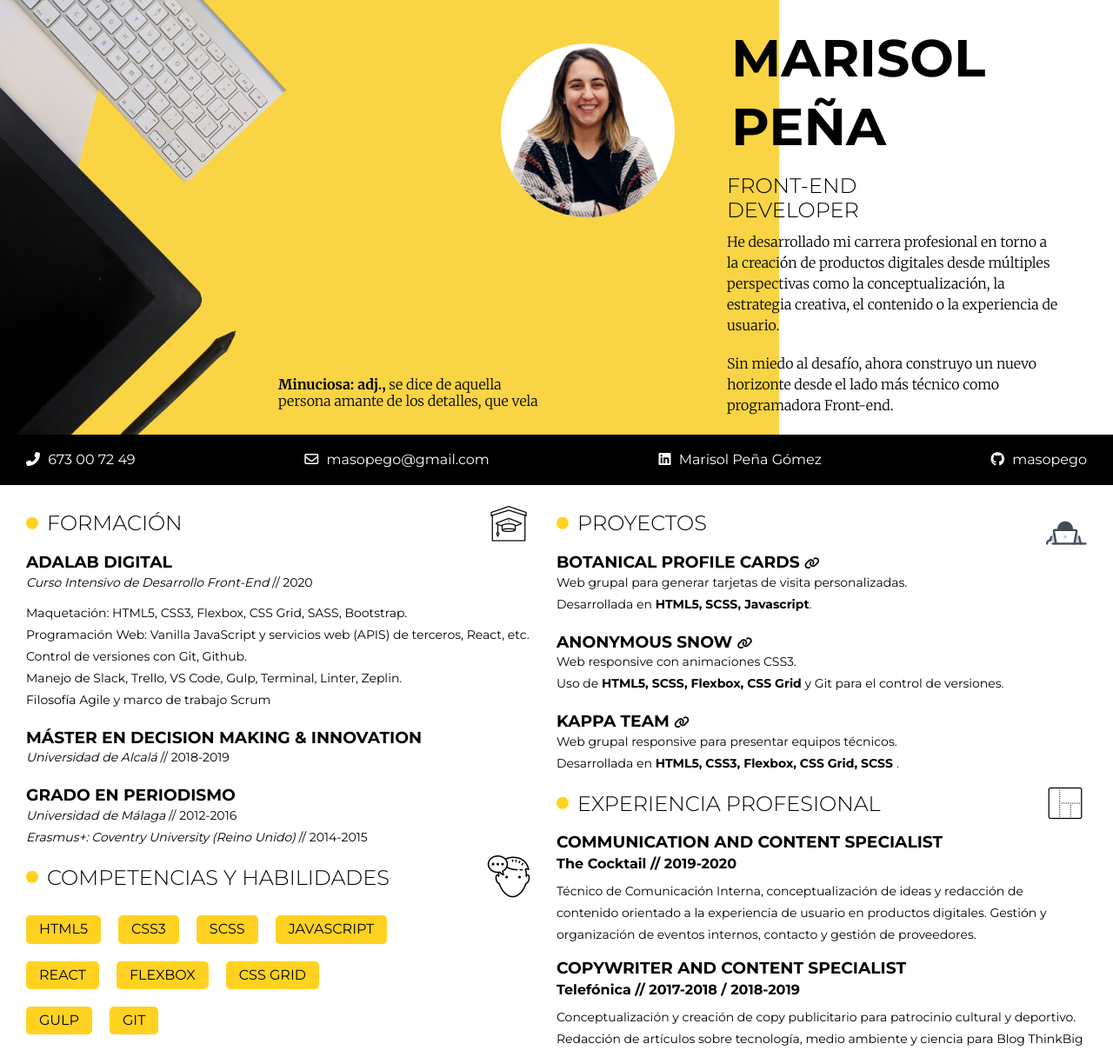
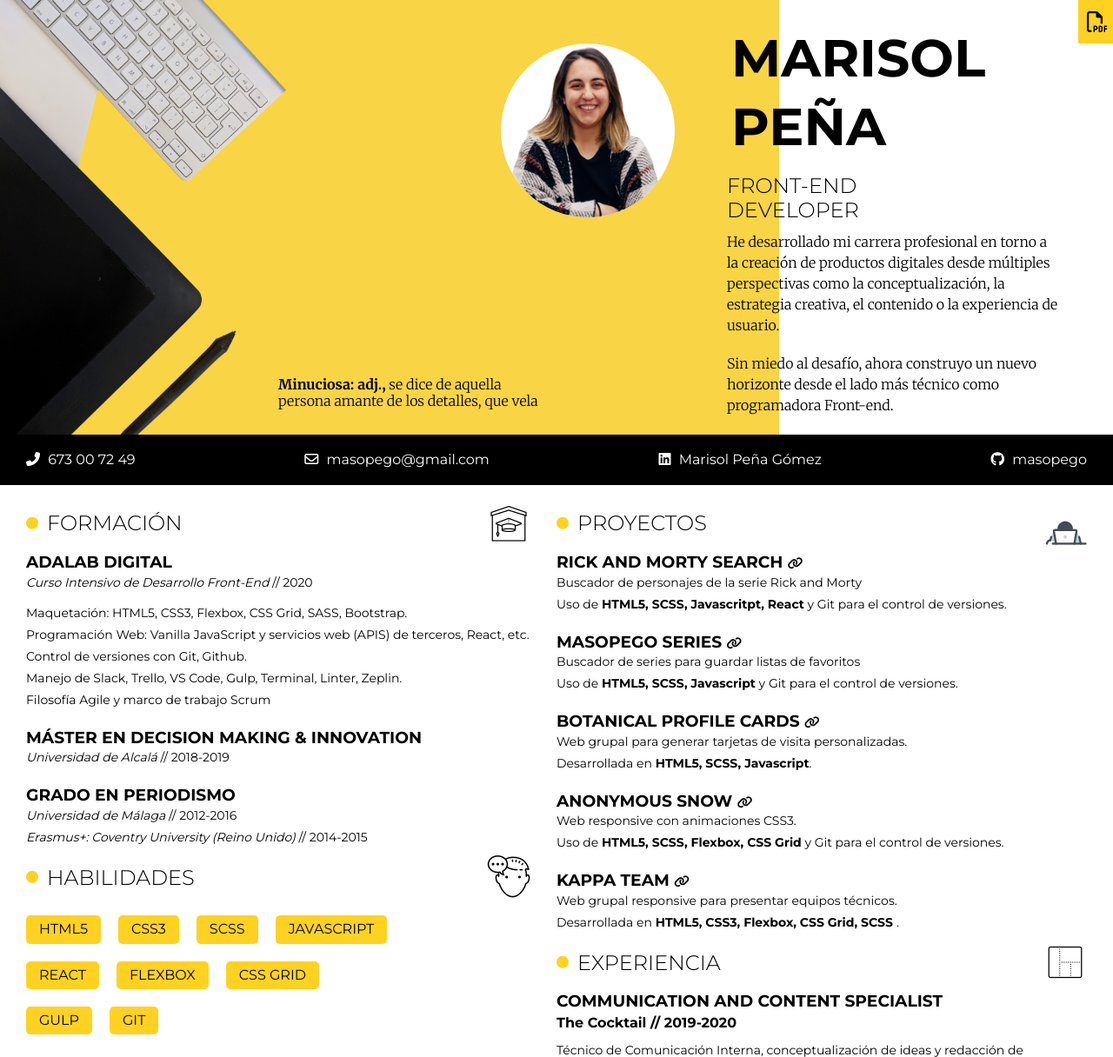
Before and after one commit to masopego/curriculum, a website: page docs/index.html in a window 1280 px wide. Shown: the top 1216 px of the page at 87% size. Drawn offline with nearby package versions, Linux system fonts and the light colour scheme.

Commit message:
Add cv and extra projects

```diff
--- a/docs/index.html
+++ b/docs/index.html
@@ -69,10 +69,14 @@
             Sin miedo al desafío, ahora construyo un nuevo horizonte desde el lado más
             técnico como programadora Front-end.
           </p>
-
         </div>
-        <a href="/assets/documents/cv.pdf" class="download-pdf" target="_blank">
-            <i class="fa fa-file-pdf-o" aria-hidden="true"></i> <span>Descargar CV</span>
+        <a
+          href="/assets/documents/cv_Marisol_Pena.pdf"
+          class="download-pdf"
+          target="_blank"
+        >
+          <i class="fa fa-file-pdf-o" aria-hidden="true"></i>
+          <span>Descargar CV</span>
         </a>
       </header>
 
@@ -135,7 +139,7 @@
             </ul>
           </div>
           <div class="skills">
-            <h2 class="uppercase title title--secondary"><i class="fas fa-circle"></i>Competencias y Habilidades </h2>
+            <h2 class="uppercase title title--secondary"><i class="fas fa-circle"></i>Habilidades</h2>
             <ul class="skills__list">
               <li class="uppercase skills__list--items item">HTML5</li>
               <li class="uppercase skills__list--items item">CSS3</li>
@@ -163,11 +167,22 @@
             <h2 class="uppercase title title--secondary"><i class="fas fa-circle"></i>proyectos</h2>
             <ul>
               <li>
+                <a href="https://github.com/masopego/rick-and-morty-search" target="_blank">
+                   <h3 class="uppercase title">Rick and Morty Search <i class="fas fa-link"></i></h3>
+                 </a>
+                   <p class="small">Buscador de personajes de la serie Rick and Morty <span>Uso de <strong>HTML5, SCSS, Javascritpt, React</strong> y Git para el control de versiones.</span></p>
+               </li>
+              <li>
+                <a href="https://github.com/masopego/masopego-series" target="_blank">
+                   <h3 class="uppercase title">Masopego Series <i class="fas fa-link"></i></h3>
+                 </a>
+                   <p class="small">Buscador de series para guardar listas de favoritos<span>Uso de <strong>HTML5, SCSS, Javascript</strong> y Git para el control de versiones.</span></p>
+               </li>
+              <li>
                 <a href="https://github.com/Adalab/Project-PromoJ-Modulo-2-Team-5" target="_blank">
                   <h3 class="uppercase title">Botanical Profile Cards <i class="fas fa-link"></i></h3>
                 </a>
                 <p class="small">Web grupal para generar tarjetas de visita personalizadas. <span>Desarrollada en <strong>HTML5, SCSS, Javascript</strong>.</span></p>
-
               </li>
               <li>
                 <a href="https://github.com/masopego/Anonymous-Snow" target="_blank">
@@ -185,7 +200,7 @@
             </ul>
           </div>
           <div class="experience">
-             <h2 class="uppercase title title--secondary"><i class="fas fa-circle"></i>experiencia profesional</h2>
+             <h2 class="uppercase title title--secondary"><i class="fas fa-circle"></i>experiencia</h2>
              <ul>
               <li>
                 <h3 class="uppercase title">Communication and Content Specialist</h3>
--- a/src/scss/components/_typography.scss
+++ b/src/scss/components/_typography.scss
@@ -17,9 +17,6 @@
     font-weight: 300;
     font-size: $font-large;
   }
-  &--tertiary {
-    // font-size: $font-regular;
-  }
 }
 
 .uppercase {
```
Also changed, not shown: src/html/partials/header.html (+7 -3 lines), src/html/partials/main.html (+14 -3 lines), docs/assets/css/main.css, 5 other files. Lines whose indentation alone changed are shown as unchanged.
